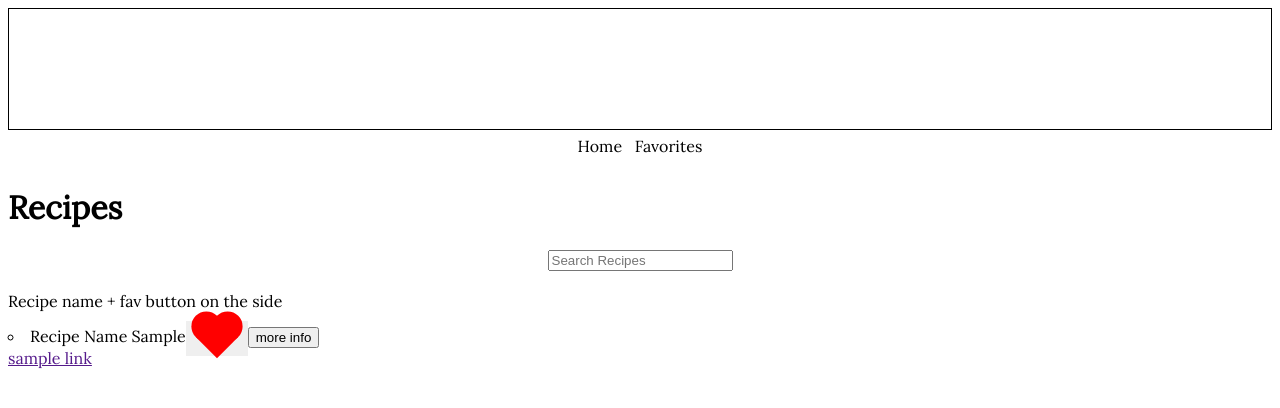
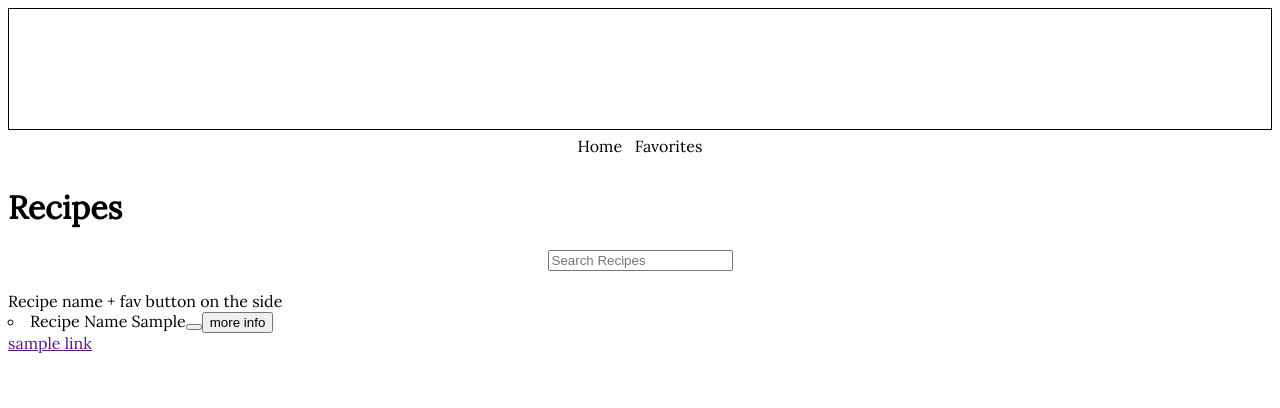
Before and after one commit to Ballhawk2525/Angular-Project, an Angular app: page /Home in a window 1280 px wide. Shown: the top 408 px of the page. Built offline with nearby package versions, Linux system fonts and the light colour scheme; no server answers.

Commit message:
Update heart

```diff
--- a/src/app/recipe-list/recipe-list.component.css
+++ b/src/app/recipe-list/recipe-list.component.css
@@ -3,7 +3,7 @@
     justify-content: center;
 }
 
-.heart-button {
+/* .heart-button {
     transform: translateY(10px);
     border: none;
 }
@@ -37,7 +37,7 @@
 .heart:after {
   left: 15px;
   top: 0;
-}
+} */
 
 li {
     list-style-type: circle;
--- a/src/app/recipe-list/recipe-list.component.html
+++ b/src/app/recipe-list/recipe-list.component.html
@@ -10,7 +10,7 @@
         <li>
             <label>Recipe Name Sample</label>
             <img>
-            <button class="heart-button"><div class="heart"></div></button>
+            <button class="heart-button"><i class="far fa-heart"></i></button>
             <button (click)="toggleClass()">more info</button>
             <p [className]="activeClass">
                 Recipe Details: "Lorem ipsum dolor sit amet, consectetur adipiscing elit, sed do eiusmod tempor incididunt ut labore et dolore magna aliqua.
```
